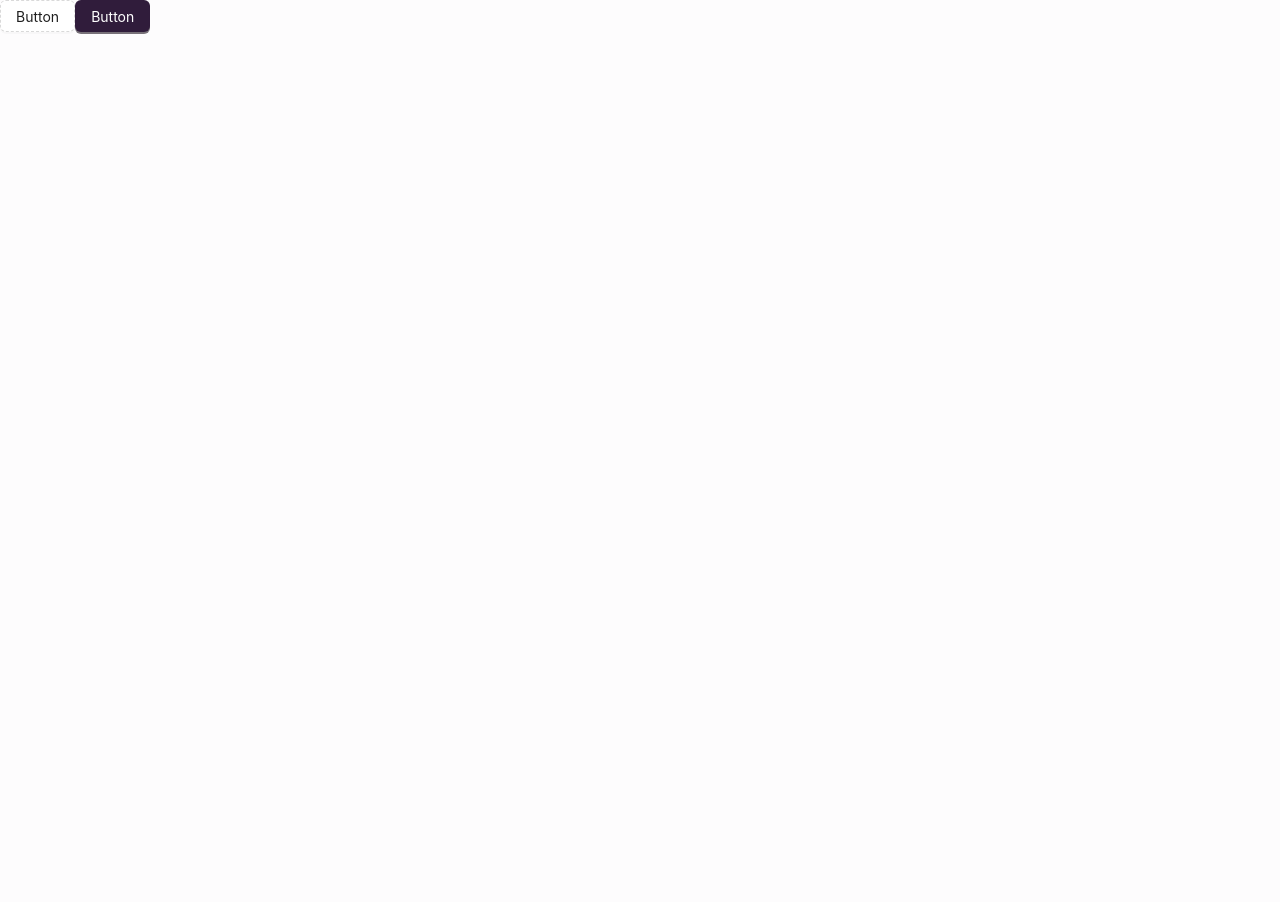
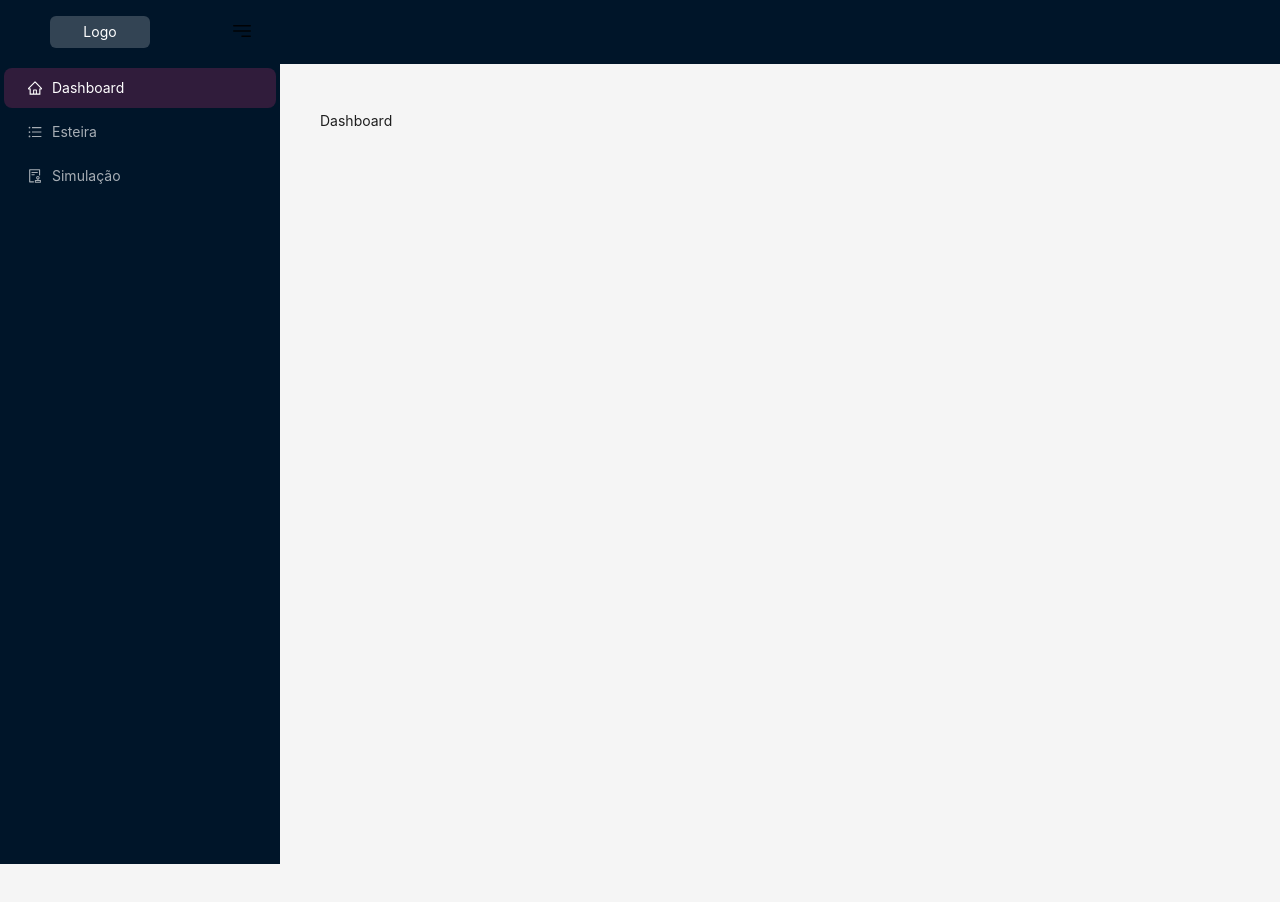
Before and after one commit to Bruno977/boilerplate-dashboard, a React (Create React App) app: page / in a window 1280 px wide. Shown: the top 902 px of the page. Before the commit the page ends 800 px from the top, so only its background shows below. Built offline with nearby package versions, Linux system fonts and the light colour scheme.

Commit message:
feat: update boilerplate

```diff
--- a/package.json
+++ b/package.json
@@ -3,6 +3,8 @@
   "version": "0.1.0",
   "private": true,
   "dependencies": {
+    "@ant-design/icons": "^5.2.6",
+    "@heroicons/react": "^2.0.18",
     "@radix-ui/colors": "^3.0.0",
     "@testing-library/jest-dom": "^5.17.0",
     "@testing-library/react": "^13.4.0",
@@ -14,6 +16,7 @@
     "antd": "^5.12.1",
     "react": "^18.2.0",
     "react-dom": "^18.2.0",
+    "react-router-dom": "^6.20.1",
     "react-scripts": "5.0.1",
     "styled-components": "^6.1.1",
     "typescript": "^4.9.5",
--- a/src/App.tsx
+++ b/src/App.tsx
@@ -3,14 +3,17 @@ import { lightConfig, lightTheme } from './styles/theme/lightMode';
 import { ThemeProvider } from 'styled-components';
 import { darkConfig } from './styles/theme/darkMode';
 import { GlobalStyle } from './styles/global';
+import { BrowserRouter } from 'react-router-dom';
+import { Routes } from './routes';
 
 function App() {
   return (
     <ConfigProvider theme={darkConfig}>
       <ThemeProvider theme={lightTheme}>
         <GlobalStyle />
-        <Button type="dashed">Button</Button>
-        <Button type="primary">Button</Button>
+        <BrowserRouter>
+          <Routes />
+        </BrowserRouter>
       </ThemeProvider>
     </ConfigProvider>
   );
--- /dev/null
+++ b/src/Components/Footer/index.tsx
@@ -0,0 +1,3 @@
+export function Footer() {
+  return <div>footer</div>;
+}
--- /dev/null
+++ b/src/Components/Header/index.tsx
@@ -0,0 +1,44 @@
+import {
+  Bars3BottomLeftIcon,
+  Bars3BottomRightIcon,
+} from '@heroicons/react/24/outline';
+import { Button } from 'antd';
+import { Header as HeaderAntd } from 'antd/es/layout/layout';
+import { Logo } from './style';
+
+type HeaderProps = {
+  collapsed: boolean;
+  toggleSidebar: () => void;
+};
+export function Header({ collapsed, toggleSidebar }: HeaderProps) {
+  return (
+    <HeaderAntd
+      style={{
+        position: 'fixed',
+        width: '100%',
+        top: 0,
+        left: 0,
+        display: 'flex',
+        alignItems: 'center',
+      }}
+    >
+      <Logo>Logo</Logo>
+      <Button
+        type="text"
+        icon={
+          collapsed ? (
+            <Bars3BottomLeftIcon color="#fff" width={24} height={24} />
+          ) : (
+            <Bars3BottomRightIcon color="#fff" width={24} height={24} />
+          )
+        }
+        onClick={toggleSidebar}
+        style={{
+          fontSize: '16px',
+          width: 64,
+          height: 64,
+        }}
+      />
+    </HeaderAntd>
+  );
+}
--- /dev/null
+++ b/src/Components/Header/style.ts
@@ -0,0 +1,13 @@
+import styled from 'styled-components';
+
+export const Logo = styled.div`
+  height: 32px;
+  margin-right: 60px;
+  background: rgba(255, 255, 255, 0.2);
+  border-radius: 6px;
+  display: flex;
+  align-items: center;
+  justify-content: center;
+  color: #fff;
+  width: 100px;
+`;
--- /dev/null
+++ b/src/Components/Layout/index.tsx
@@ -0,0 +1,37 @@
+import { useState } from 'react';
+import { Layout as LayoutAntd } from 'antd';
+import { Sidebar } from '../Sidebar';
+import { Header } from '../Header';
+import { Content } from 'antd/es/layout/layout';
+import { Outlet } from 'react-router-dom';
+
+export function Layout() {
+  const [collapsed, setCollapsed] = useState(false);
+
+  return (
+    <LayoutAntd hasSider>
+      <Sidebar collapsed={collapsed} />
+      <LayoutAntd
+        style={{
+          marginLeft: collapsed ? 80 : 280,
+          marginTop: 64,
+          transition: 'all 0.3s ease 0s',
+        }}
+      >
+        <Header
+          collapsed={collapsed}
+          toggleSidebar={() => setCollapsed(!collapsed)}
+        />
+        <Content
+          style={{
+            margin: '24px 16px',
+            padding: 24,
+            minHeight: '100vh',
+          }}
+        >
+          <Outlet />
+        </Content>
+      </LayoutAntd>
+    </LayoutAntd>
+  );
+}
--- /dev/null
+++ b/src/Components/Sidebar/index.tsx
@@ -0,0 +1,59 @@
+import { Menu } from 'antd';
+import Sider from 'antd/es/layout/Sider';
+
+import { Link, useLocation } from 'react-router-dom';
+import {
+  AuditOutlined,
+  HomeOutlined,
+  UnorderedListOutlined,
+} from '@ant-design/icons';
+
+type SidebarProps = {
+  collapsed: boolean;
+};
+
+export function Sidebar({ collapsed }: SidebarProps) {
+  const location = useLocation();
+
+  return (
+    <Sider
+      collapsible
+      trigger={null}
+      collapsed={collapsed}
+      style={{
+        overflow: 'auto',
+        height: '100vh',
+        position: 'fixed',
+        left: 0,
+        top: 0,
+        bottom: 0,
+        marginTop: 64,
+      }}
+      width={280}
+    >
+      <Menu
+        theme="dark"
+        mode="inline"
+        defaultSelectedKeys={['/']}
+        selectedKeys={[location.pathname]}
+        items={[
+          {
+            key: '/',
+            label: <Link to="/">Dashboard</Link>,
+            icon: <HomeOutlined />,
+          },
+          {
+            key: '/esteira',
+            label: <Link to="/esteira">Esteira</Link>,
+            icon: <UnorderedListOutlined />,
+          },
+          {
+            key: '/simulacao',
+            label: <Link to="/simulacao">Simulação</Link>,
+            icon: <AuditOutlined />,
+          },
+        ]}
+      />
+    </Sider>
+  );
+}
--- /dev/null
+++ b/src/pages/Dashboard/index.tsx
@@ -0,0 +1,3 @@
+export function Dashboard() {
+  return <div>Dashboard</div>;
+}
--- /dev/null
+++ b/src/pages/Esteira/index.tsx
@@ -0,0 +1,3 @@
+export function Esteira() {
+  return <div>Esteira</div>;
+}
--- /dev/null
+++ b/src/pages/Simulacao/index.tsx
@@ -0,0 +1,5 @@
+import React from 'react';
+
+export function Simulacao() {
+  return <div>Simu</div>;
+}
--- /dev/null
+++ b/src/routes.tsx
@@ -0,0 +1,17 @@
+import { Routes as ReactRoutes, Route } from 'react-router-dom';
+import { Layout } from './Components/Layout';
+import { Dashboard } from './pages/Dashboard';
+import { Esteira } from './pages/Esteira';
+import { Simulacao } from './pages/Simulacao';
+
+export function Routes() {
+  return (
+    <ReactRoutes>
+      <Route element={<Layout />}>
+        <Route element={<Dashboard />} path="/" />
+        <Route element={<Esteira />} path="/esteira" />
+        <Route element={<Simulacao />} path="/simulacao" />
+      </Route>
+    </ReactRoutes>
+  );
+}
```
Also changed, not shown: 1 other file (tests, documents, lock files or other folders).
